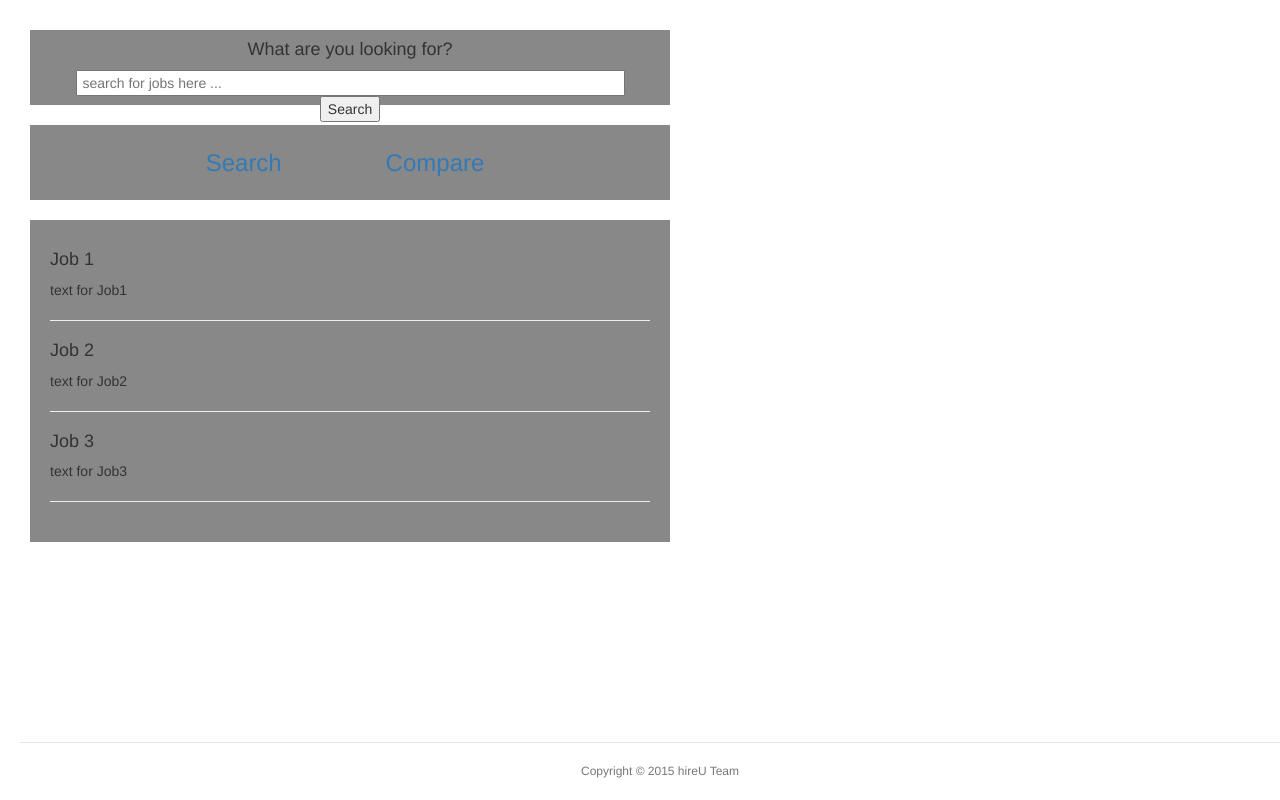
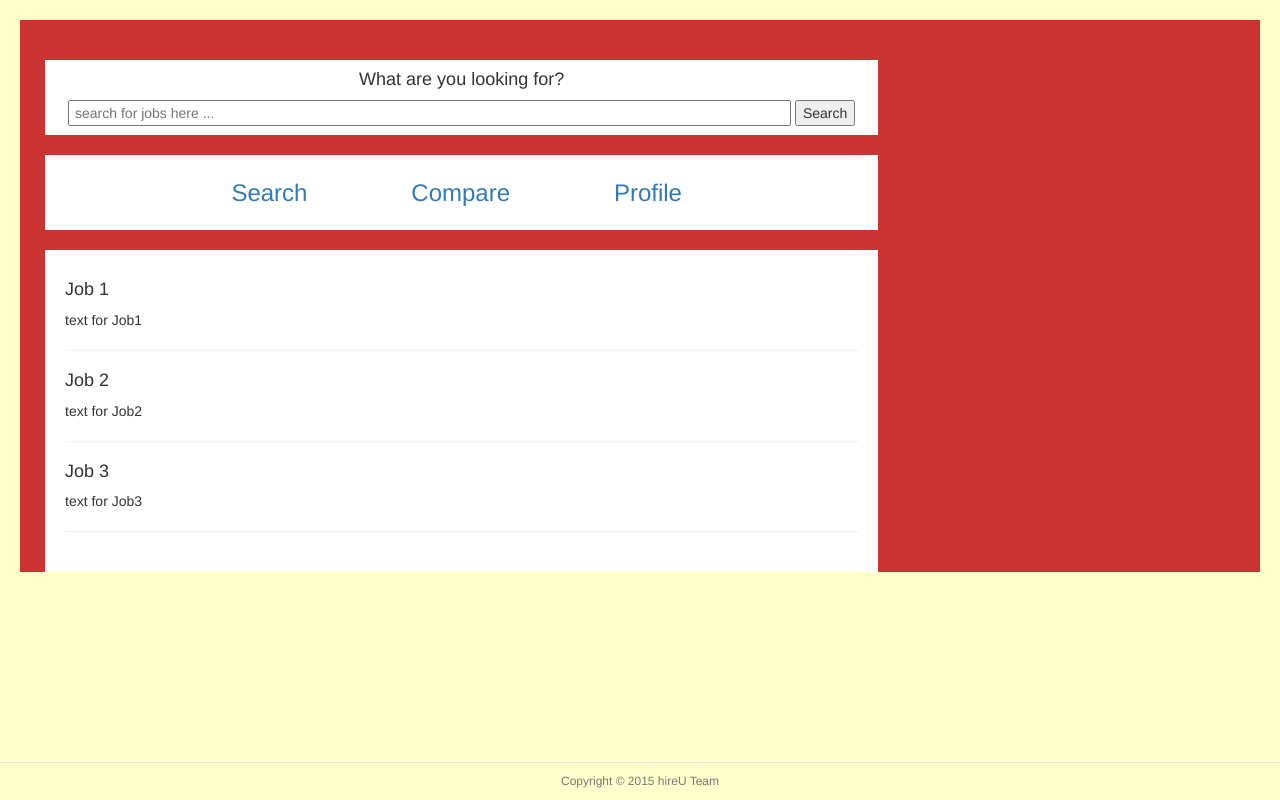
Before and after one commit to garbageman/hire-u, a website: page app/index.html in a window 1280 px wide. Drawn offline with nearby package versions, Linux system fonts and the light colour scheme; some packages are replaced by stand-ins of ours; files that its build step writes are made by us from their sources.

Commit message:
tweaked main html/css files... then i switched to a new branch.. oops

```diff
--- a/app/styles/main.css
+++ b/app/styles/main.css
@@ -1,13 +1,26 @@
 body {
-  padding: 20px;
+  background-color: #FFFFCC;
 }
 .dev {
-  background-color: #888888;
+  background-color: #ffffff;
+}
+.main-app {
+  background-color: #CC3333;
+  padding: 10px;
+  padding-bottom: 10px;
+  position: absolute;
+  /*margin: 20px;*/
+  top: 20px;
+  left: 20px;
+  right: 20px;
+  /*width: 98%;*/
 }
 .left-column {
-  position: absolute;
   top: 20px;
   left: 20px;
+}
+.right-column {
+  height: 500px;
 }
 #search-container {
   height: 75px;
@@ -47,13 +60,13 @@ body {
 /* Custom page footer */
 .footer {
   width: 100%;
-  padding-top: 19px;
+  padding-top: 10px;
   color: #777;
   border-top: 1px solid #e5e5e5;
   position: absolute;
   bottom: 0;
   text-align: center;
-  padding: 20px;
+  padding: 10px;
   font-size: 12px;
 }
 /* Responsive: Portrait tablets and up */
--- a/app/views/main.html
+++ b/app/views/main.html
@@ -1,4 +1,6 @@
-<div class="left-column col-md-6">
+<div class="main-app">
+  <div class="row">
+    <div class="left-column col-md-8">
       <div class="row">
         <div id="search-container" class="col-md-12 dev column-element">
           <h4>What are you looking for?</h4>
@@ -27,3 +29,9 @@
         </div>
       </div>
     </div>
+
+    <div class="right-column col-md-4">
+
+    </div>
+  </div>
+</div>
```
Also changed, not shown: README.md. Lines whose indentation alone changed are shown as unchanged.
